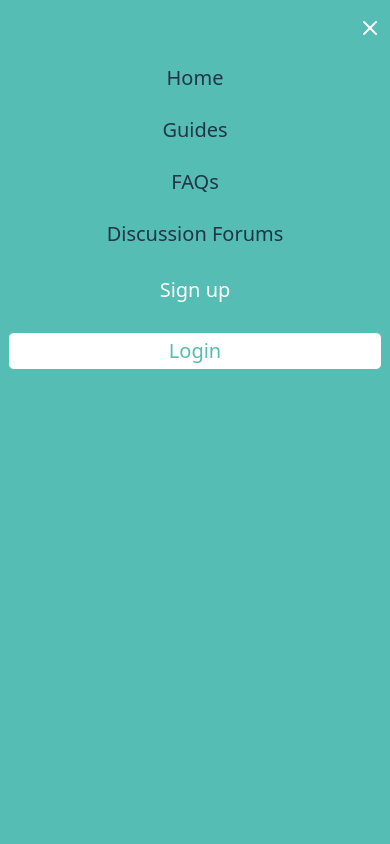
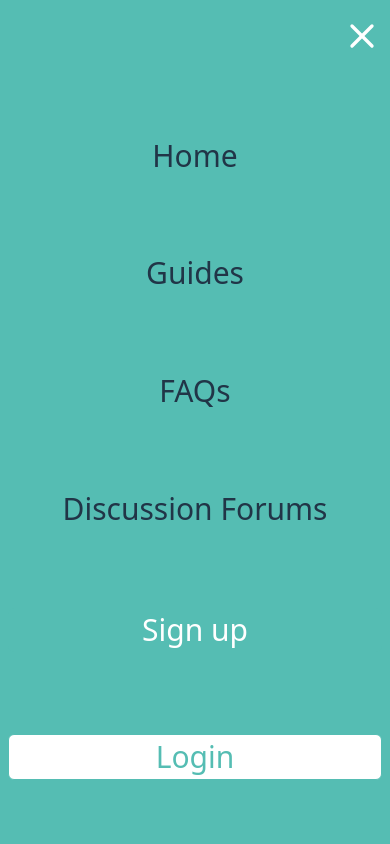
Before and after one commit to sidrams/UoL-Final-project-code, a React (Vite) app in the folder quranic-ayah-finder/: page / in a window 390 px wide. Both pictures are taken after a click on the icon 354 px from the left and 38 px from the top of the page. Shown: the top 844 px of the page. Built offline with nearby package versions, Linux system fonts and the light colour scheme; no server answers.

Commit message:
navbar design edits

```diff
--- a/quranic-ayah-finder/src/components/Navbar/Navbar.jsx
+++ b/quranic-ayah-finder/src/components/Navbar/Navbar.jsx
@@ -11,16 +11,16 @@ export default function Navbar() {
         <nav className="nav rounded-xl shadow text-sm font-medium ">
             <Link to="/" className="site-title pl-2 font-normal">Visual Quranic Ayah Finder</Link>
             <FiMenu className='lg:hidden block h-6 w-6 cursor-pointer' onClick={() => setOpen(!open)} />
-            <ul className={`lg:flex ${open ? 'hidden' : 'hidden'} p-0 m-0 list-none gap-4`}>
+            <ul className={`lg:flex hidden p-0 m-0 list-none gap-4`}>
                 <NavbarLinks setOpen={setOpen} />
             </ul>
         </nav>
 
         {/* mobile navigation menu */}
         <div className={`${open ? 'flex' : 'hidden'} bg-sea-green fixed w-full h-full top-0 z-[1000] left-0 `}>
-            <ul className={`w-full flex flex-col  p-0 m-0 list-none gap-6 pb-8 px-2 text-xl`}>
+            <ul className={`w-full flex flex-col justify-between p-0 m-0 list-none gap-6 pb-16 px-2 text-3xl`}>
                 <div className=' w-full flex justify-end pt-4'>
-                    <FiX className='h-6 w-6 text-white justify-end' onClick={() => setOpen(!open)} />
+                    <FiX className='h-10 w-10 text-white justify-end' onClick={() => setOpen(!open)} />
                 </div>
                 <NavbarLinks setOpen={setOpen} />
             </ul>
```
